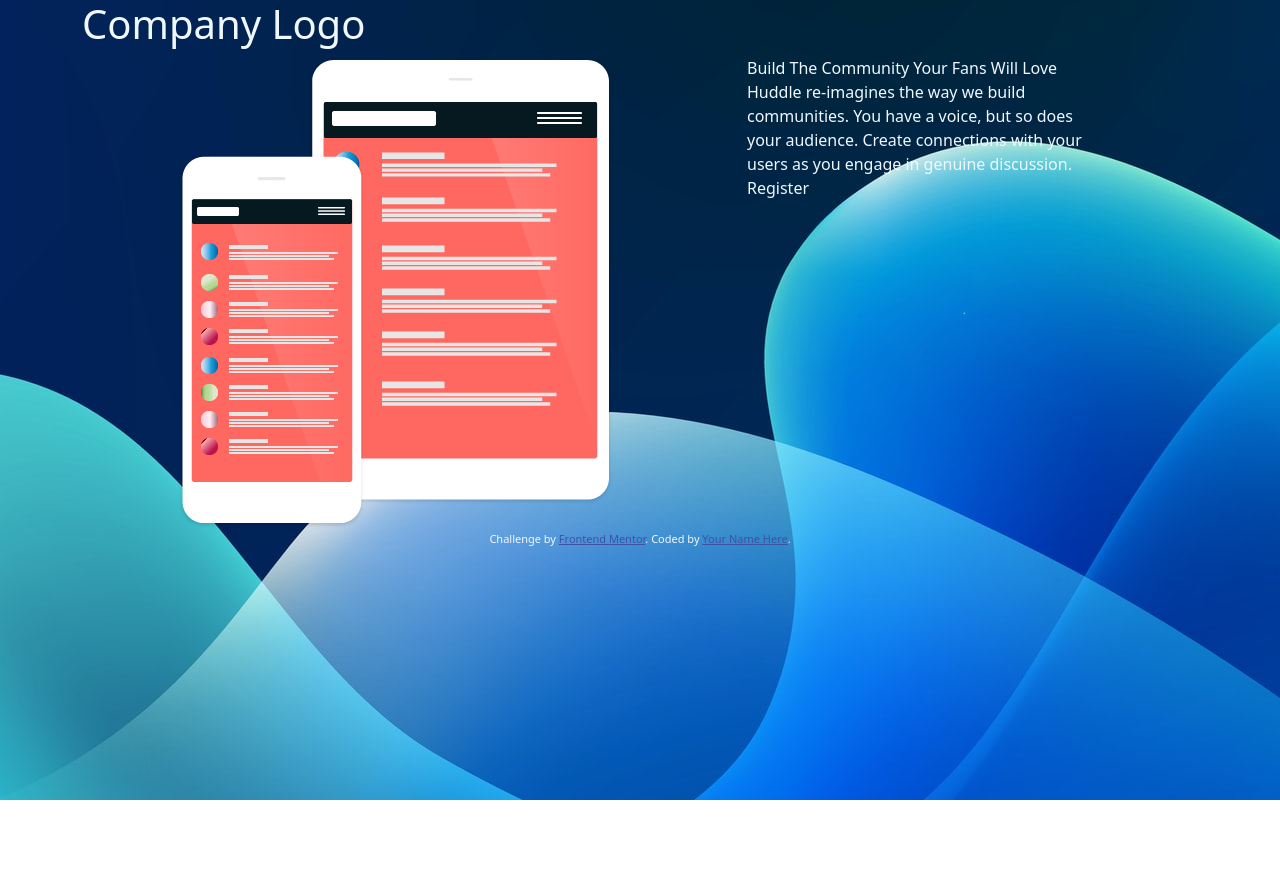
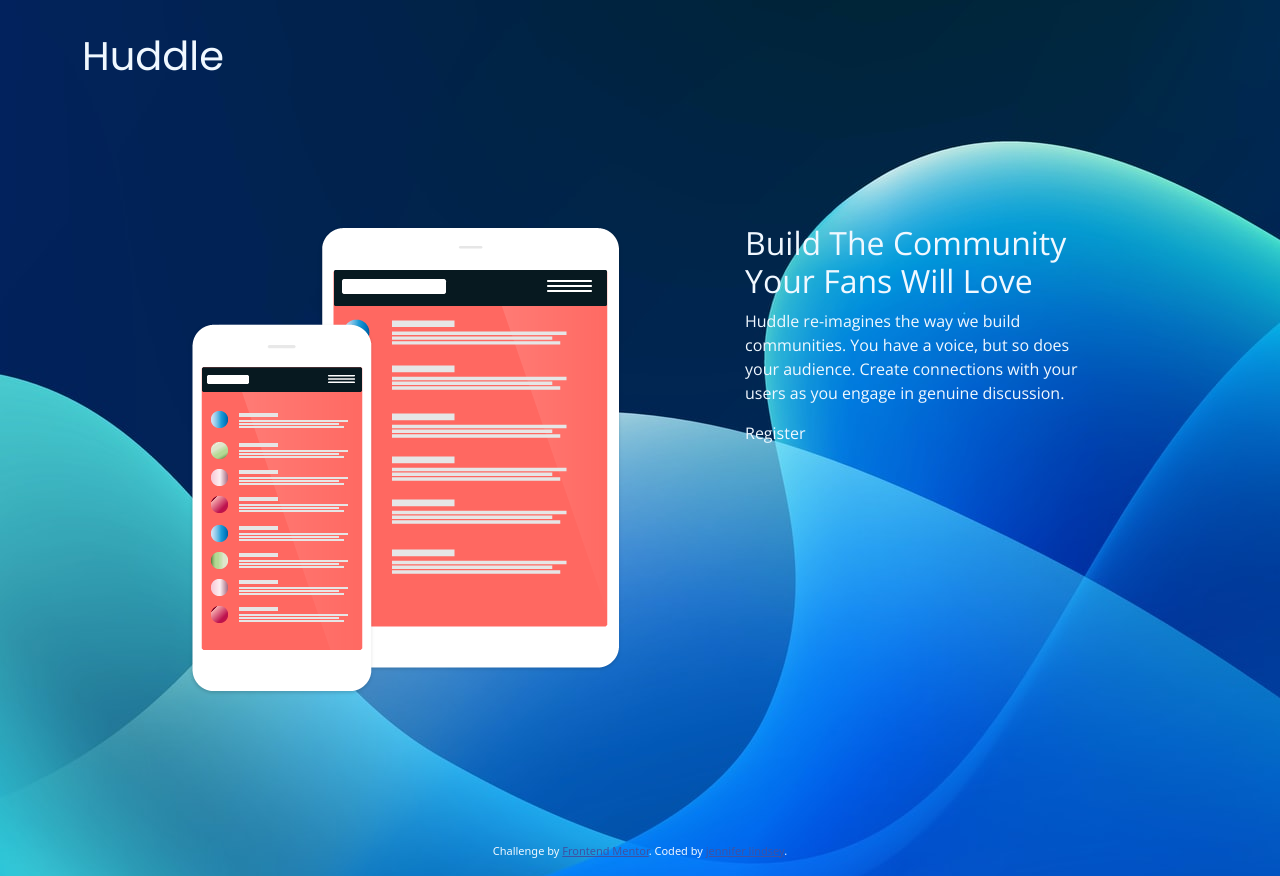
Before and after one commit to JJLindsey/landing-page, a plain HTML site: page index.html in a window 1280 px wide. Before the commit the page ends 800 px from the top, so only its background shows below. Drawn offline with nearby package versions, Linux system fonts and the light colour scheme.

Commit message:
style page

```diff
--- a/index.html
+++ b/index.html
@@ -5,6 +5,10 @@
   <meta name="viewport" content="width=device-width, initial-scale=1.0"> <!-- displays site properly based on user's device -->
 
   <link rel="icon" type="image/png" sizes="32x32" href="./images/favicon-32x32.png">
+  <link rel="preconnect" href="https://fonts.googleapis.com">
+  <link rel="preconnect" href="https://fonts.gstatic.com" crossorigin>
+  <link href="https://fonts.googleapis.com/css2?family=Poppins:wght@100;400;700&display=swap" rel="stylesheet">
+  <link href="https://fonts.googleapis.com/css2?family=Open+Sans&display=swap" rel="stylesheet">
   <link href="https://cdn.jsdelivr.net/npm/bootstrap@5.1.3/dist/css/bootstrap.min.css" rel="stylesheet" integrity="sha384-1BmE4kWBq78iYhFldvKuhfTAU6auU8tT94WrHftjDbrCEXSU1oBoqyl2QvZ6jIW3" crossorigin="anonymous">
   <link rel="stylesheet" href="style.css">
 
@@ -19,30 +23,30 @@
 
 <body>
   <div class='container'>
-      <h1>Company Logo</h1>
+      <h1 class="header-title">Huddle</h1>
   </div>
 
   <div class='container'>
-    <div class='row justify-content-center'>
+    <div class='row justify-content-center' id='content'>
       <div class='col-6'>
         <span>
           <img src='./images/MobTabUI.png'/>
         </span>
     </div>
       <div class='col-4'>
-      Build The Community Your Fans Will Love
+        <h2>Build The Community Your Fans Will Love</h2>
 
-      Huddle re-imagines the way we build communities. You have a voice, but so does your audience.
-      Create connections with your users as you engage in genuine discussion.
+        <p>Huddle re-imagines the way we build communities. You have a voice, but so does your audience.
+        Create connections with your users as you engage in genuine discussion.</p>
 
-      Register
+        Register
     </div>
   </div>
 
   <footer>
     <p class="attribution">
       Challenge by <a href="https://www.frontendmentor.io?ref=challenge" target="_blank">Frontend Mentor</a>.
-      Coded by <a href="#">Your Name Here</a>.
+      Coded by <a href="#">jennifer lindsey</a>.
     </p>
   </footer>
 </body>
--- a/style.css
+++ b/style.css
@@ -2,3 +2,14 @@
     background-image: url('./images/richard-horvath-cPccYbPrF-A-unsplash.jpg');
     color: aliceblue;
 }
+
+.header-title {
+    margin: 2rem auto;
+    font-family: 'Poppins', sans-serif;
+}
+
+#content {
+    margin: 9rem auto;
+    font-family: 'Open Sans', sans-serif;
+    font-weight: 400;
+}
```
